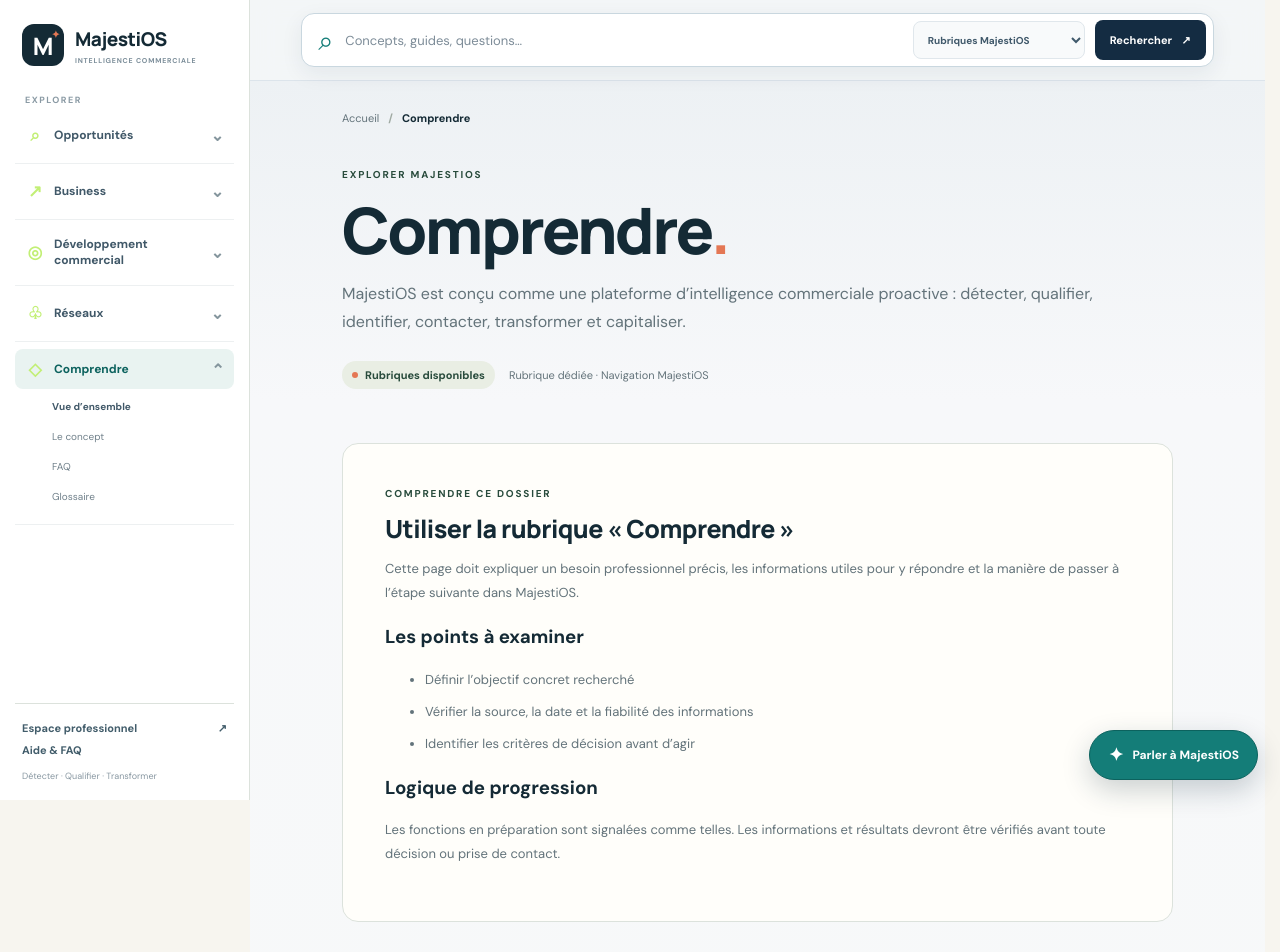
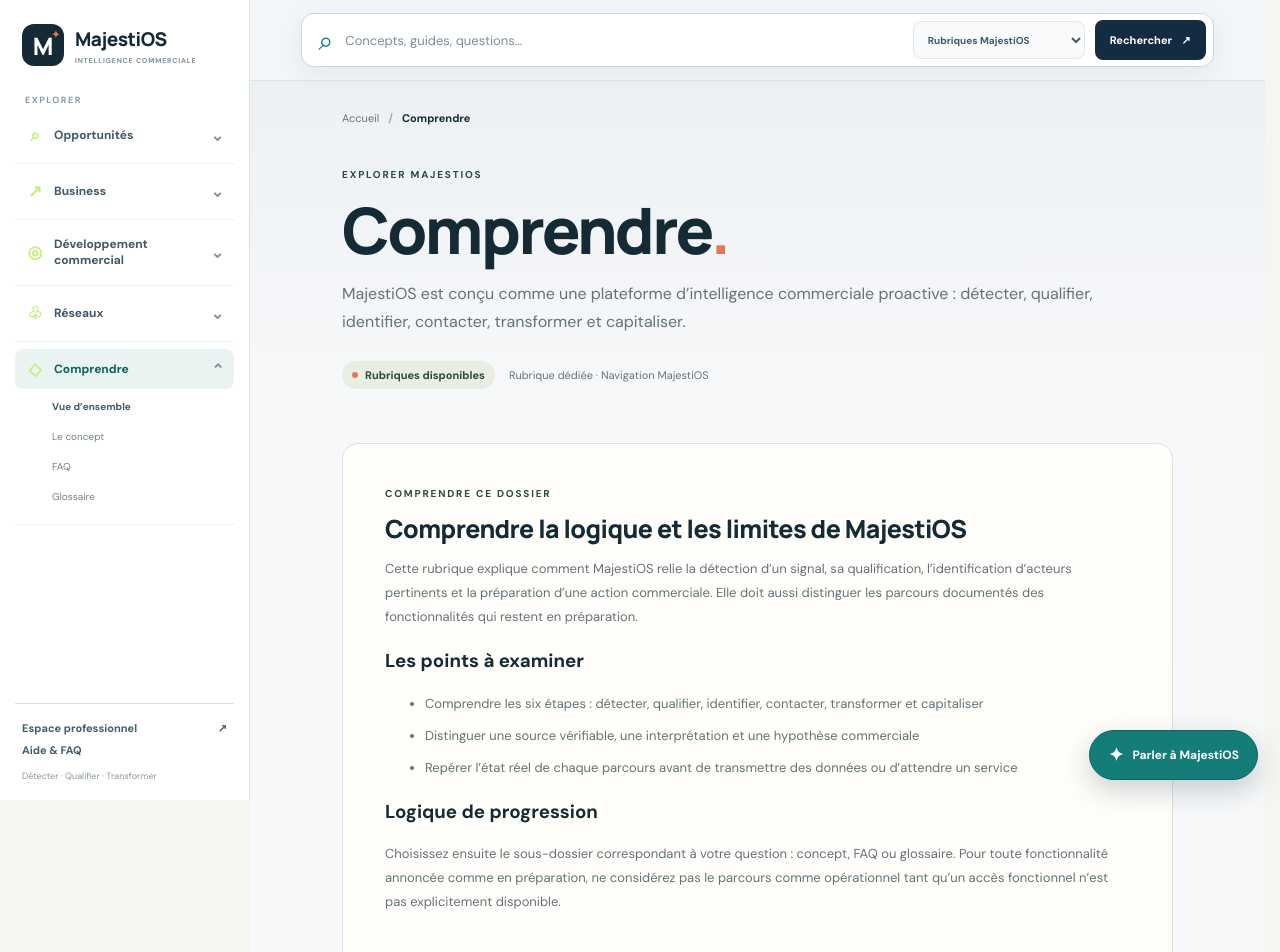
Before and after one commit to Chexpeer/Majestios, a Next.js app: page /comprendre in a window 1280 px wide. Shown: the top 952 px of the page. Built offline with nearby package versions, Linux system fonts and the light colour scheme.

Commit message:
Ajouter un guide dédié au dossier Comprendre

```diff
--- a/src/data/dedicated-guides.ts
+++ b/src/data/dedicated-guides.ts
@@ -187,5 +187,11 @@ export const dedicatedGuides: Record<string, DetailGuide> = {
     checks: ["Présenter ses compétences et sa contribution possible avec précision", "Définir les secteurs, territoires et types de collaboration recherchés", "Préciser les informations qui peuvent être partagées et avec quel consentement"],
     next: "Une candidature au réseau ne vaut ni admission automatique ni promesse de mission. Les mises en relation doivent rester pertinentes, consenties et vérifiables."
   }
-
+,
+  "/comprendre": {
+    title: "Comprendre la logique et les limites de MajestiOS",
+    purpose: "Cette rubrique explique comment MajestiOS relie la détection d’un signal, sa qualification, l’identification d’acteurs pertinents et la préparation d’une action commerciale. Elle doit aussi distinguer les parcours documentés des fonctionnalités qui restent en préparation.",
+    checks: ["Comprendre les six étapes : détecter, qualifier, identifier, contacter, transformer et capitaliser", "Distinguer une source vérifiable, une interprétation et une hypothèse commerciale", "Repérer l’état réel de chaque parcours avant de transmettre des données ou d’attendre un service"],
+    next: "Choisissez ensuite le sous-dossier correspondant à votre question : concept, FAQ ou glossaire. Pour toute fonctionnalité annoncée comme en préparation, ne considérez pas le parcours comme opérationnel tant qu’un accès fonctionnel n’est pas explicitement disponible."
+  }
 };
```
